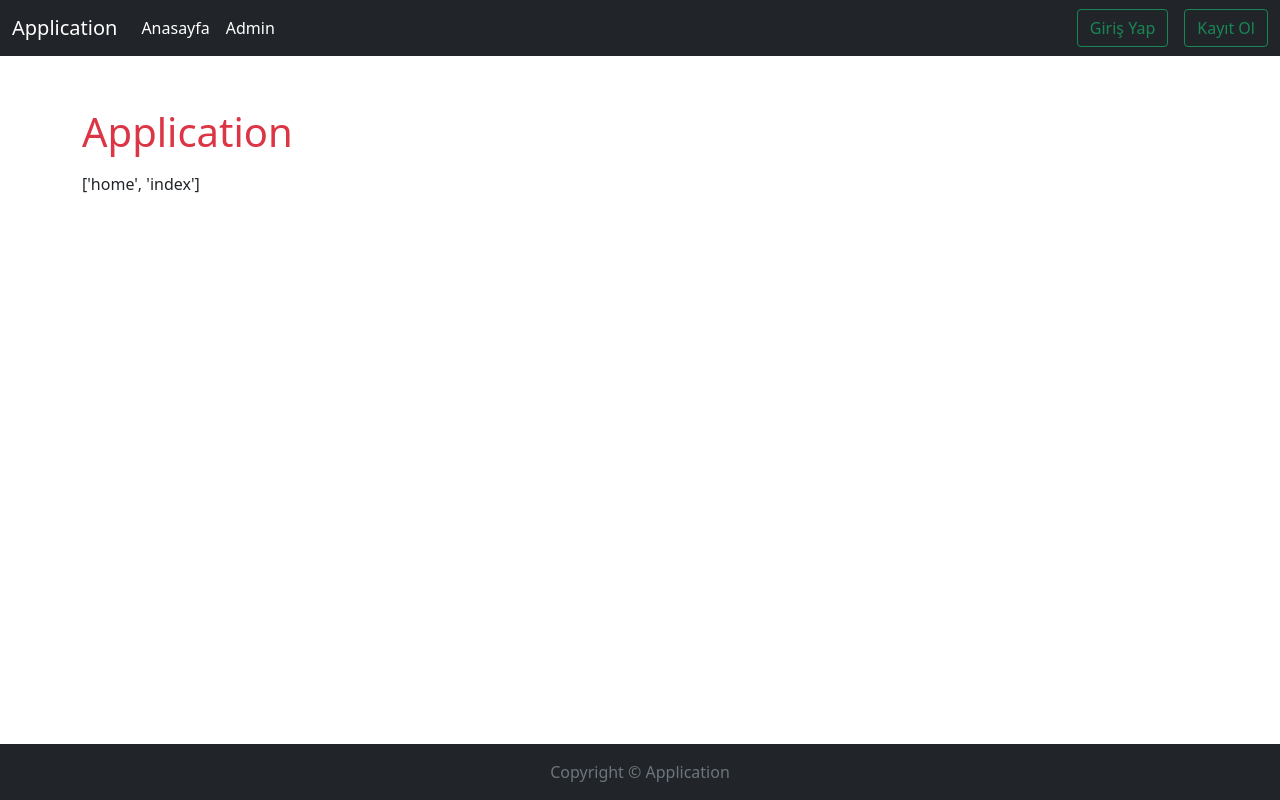
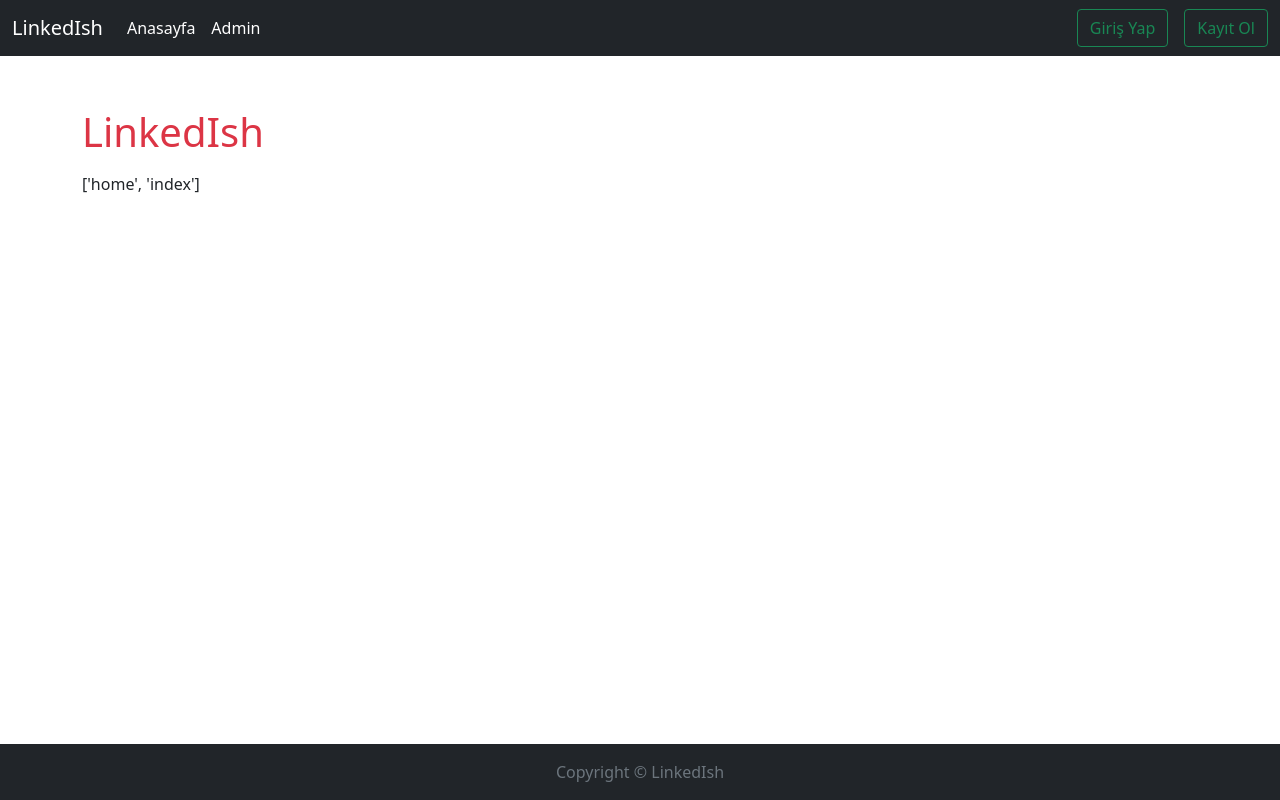
Before and after one commit to hasansezertasan/LinkedIsh, a Flask app: page / in a window 1280 px wide. Run offline with Flask 3, Linux system fonts and the light colour scheme; data that the repository does not hold is empty; some libraries are stand-ins or nearby versions.

Commit message:
Replace 'Application' with 'LinkedIsh'

```diff
--- a/src/templates/home/components/footer.html
+++ b/src/templates/home/components/footer.html
@@ -1,5 +1,5 @@
 <footer class="footer mt-auto py-3 bg-dark fixed-bottom">
   <div class="container text-center">
-    <span class="text-muted">Copyright &copy; Application</span>
+    <span class="text-muted">Copyright &copy; LinkedIsh</span>
   </div>
 </footer>
--- a/src/templates/home/components/navbar.html
+++ b/src/templates/home/components/navbar.html
@@ -2,7 +2,7 @@
   <nav class="navbar navbar-expand-lg navbar-dark fixed-top bg-dark">
     <!-- Container wrapper -->
     <div class="container-fluid">
-      <a class="navbar-brand" href="/">Application</a>
+      <a class="navbar-brand" href="/">LinkedIsh</a>
       <!-- Toggle button -->
       <button class="navbar-toggler" type="button" data-bs-toggle="collapse" data-bs-target="#navbarSupportedContent"
         aria-controls="navbarSupportedContent" aria-expanded="false" aria-label="Toggle navigation">
--- a/src/templates/home/index.html
+++ b/src/templates/home/index.html
@@ -1,7 +1,7 @@
 {% extends 'home/base.html' %}
 {% block header %}
 
-<title>Application | Home</title>
+<title>LinkedIsh | Home</title>
 
 {% endblock header %}
 
@@ -11,6 +11,6 @@
 <div class="alert alert-danger" role="alert">{{error}}</div>
 {% endif %}
 
-<h1 class="text-danger mb-3">Application</h1>
+<h1 class="text-danger mb-3">LinkedIsh</h1>
 
 {% endblock content %}
```
